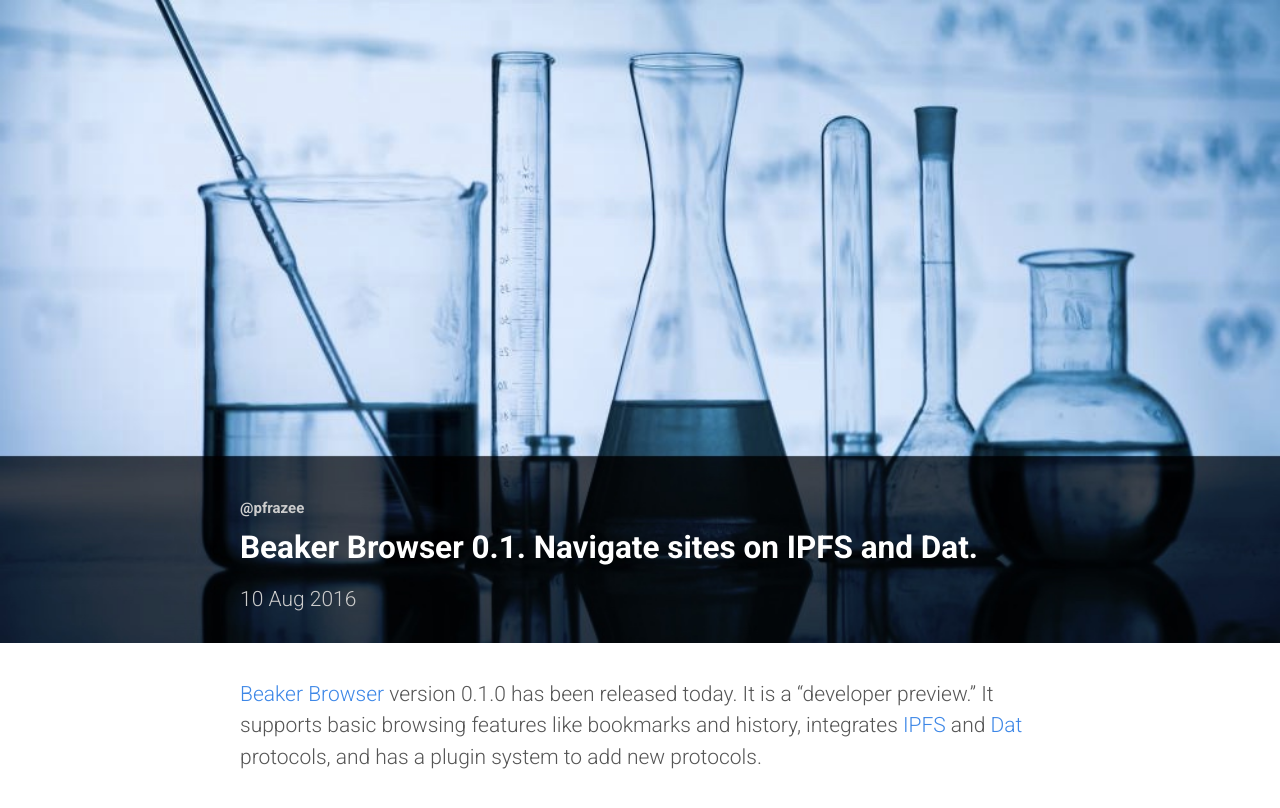
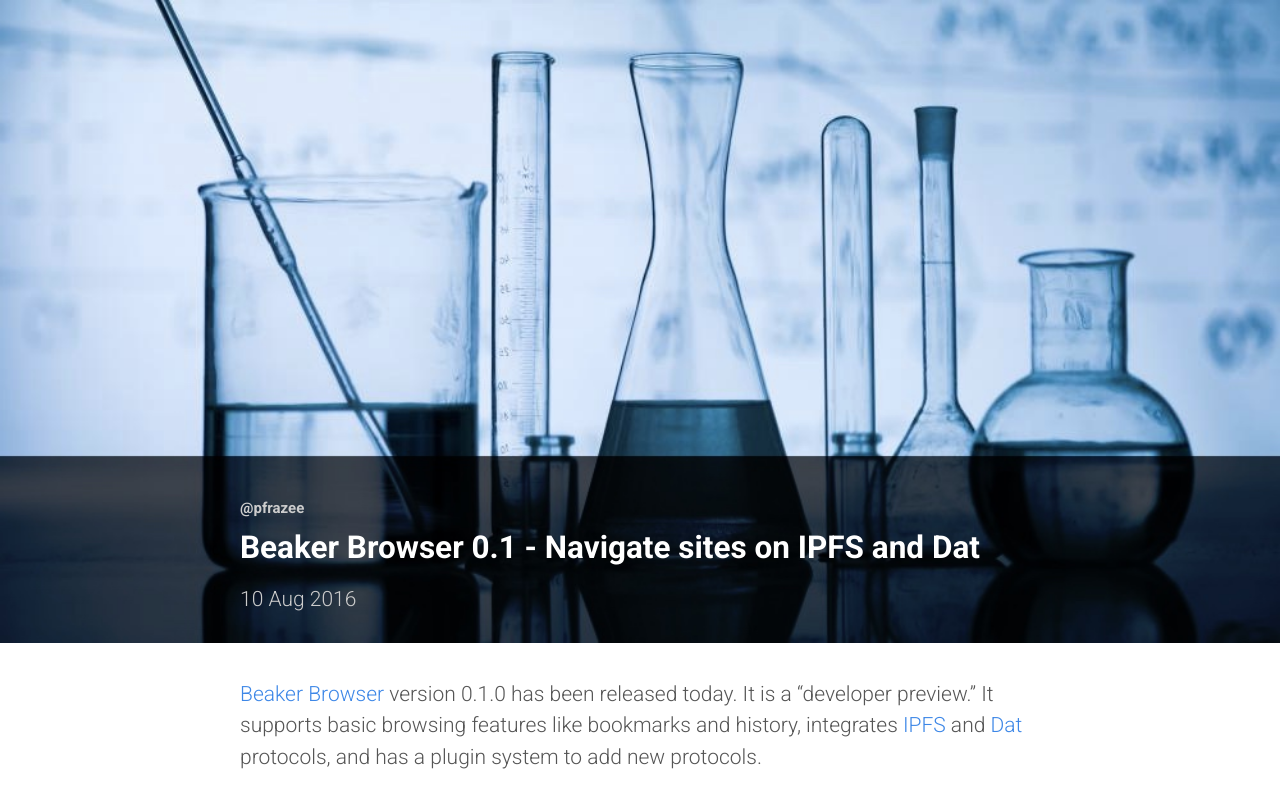
Before and after one commit to pfrazee/pfrazee.github.io, a Jekyll site: the page built from _posts/2016-08-10-beaker-browser-0.1.md, in a window 1280 px wide and 900 px high, cut to the strip 0-843 px from the top of the window. Shown: the top 808 px of the strip. Built offline with Jekyll 4.4.1, drawn with Linux system fonts in a browser that asks for light colours; Markdown is read by kramdown in place of the engine named in the settings.

```diff
--- a/_posts/2016-08-10-beaker-browser-0.1.md
+++ b/_posts/2016-08-10-beaker-browser-0.1.md
@@ -1,6 +1,6 @@
 ---
 layout: post
-title: Beaker Browser 0.1. Navigate sites on IPFS and Dat.
+title: Beaker Browser 0.1 - Navigate sites on IPFS and Dat
 banner: beaker.jpg
 ---
 
```
